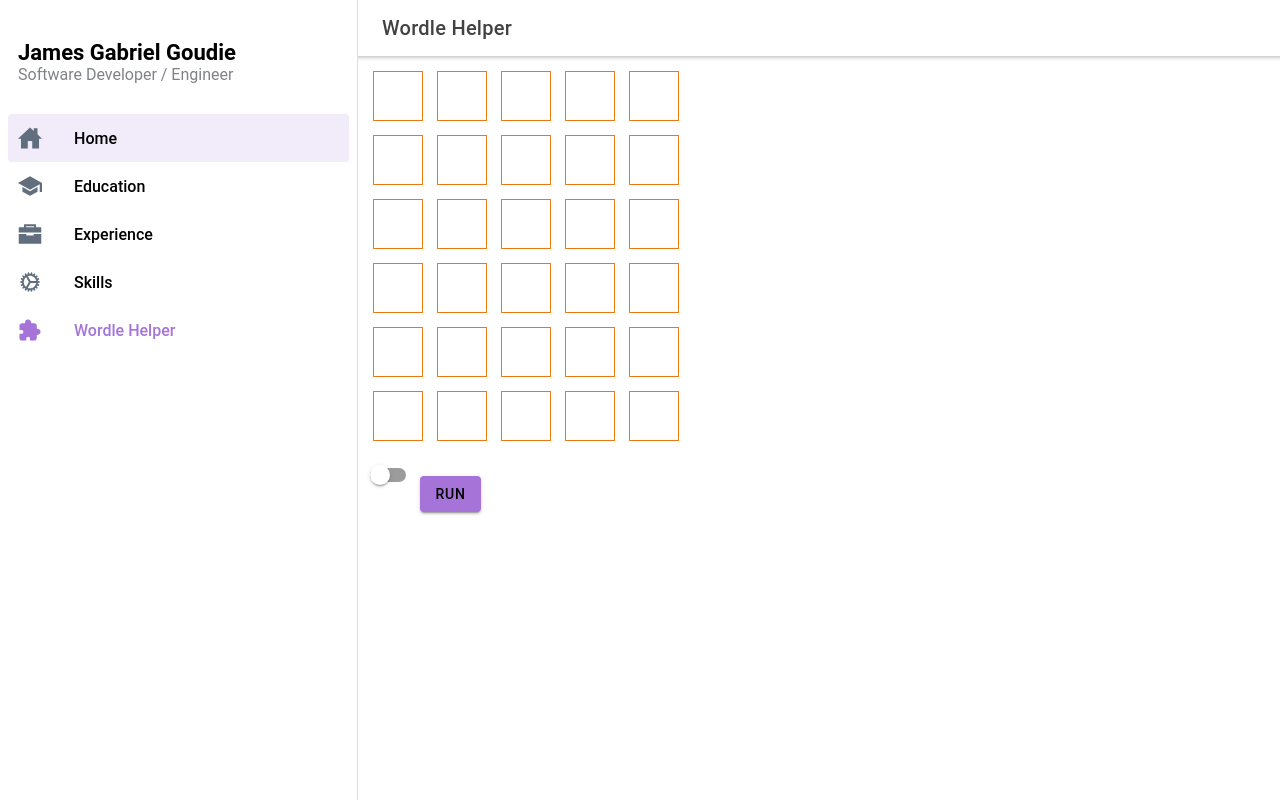
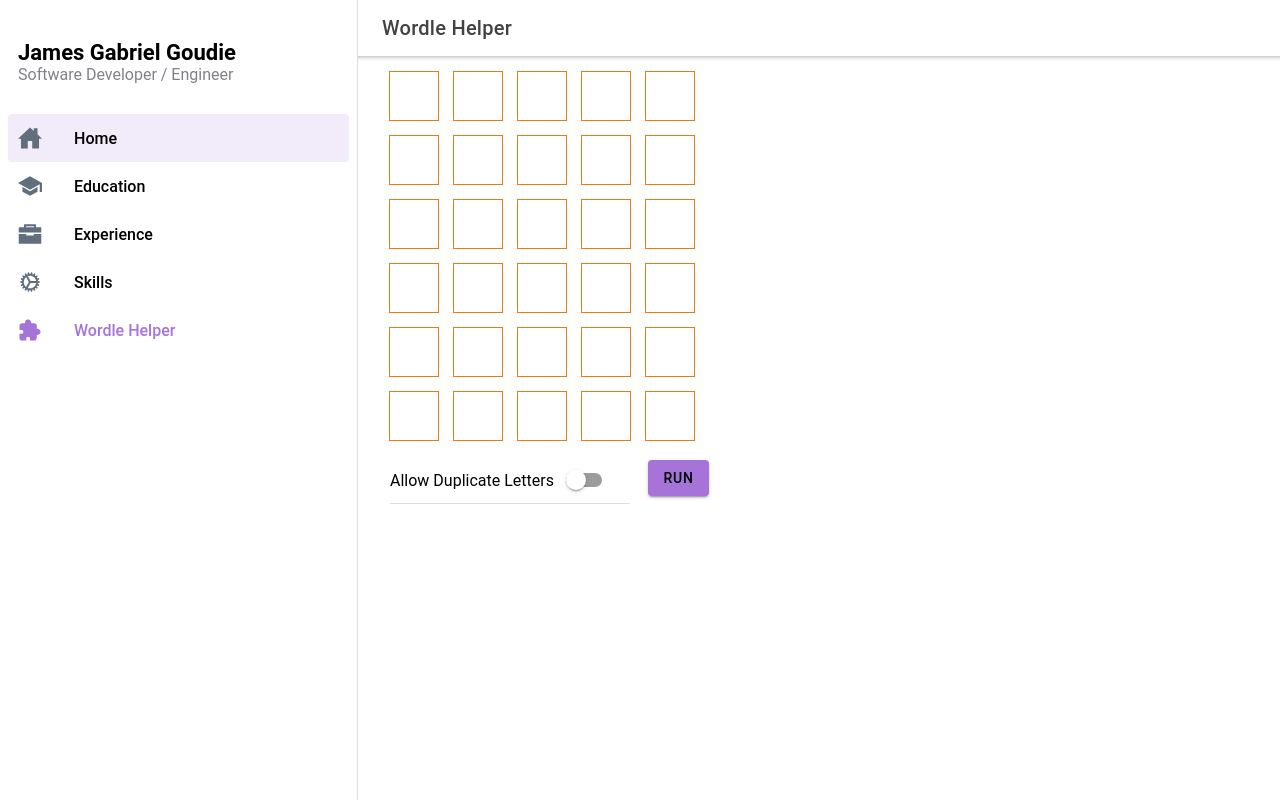
Before and after one commit to JamesGGoudie/goudie-ca-src, a React (Create React App) app: page /home in a window 1280 px wide. Both pictures are taken after a click on the element "Wordle Helper". Built offline with nearby package versions, Linux system fonts and the light colour scheme.

Commit message:
made the "allow dups" toggle prettier

```diff
--- a/src/pages/WordleHelper.scss
+++ b/src/pages/WordleHelper.scss
@@ -0,0 +1,8 @@
+.wordle-helper-page {
+	margin: 1em;
+
+	.run-controls {
+		display: flex;
+		gap: 1em;
+	}
+}
--- a/src/pages/WordleHelper.tsx
+++ b/src/pages/WordleHelper.tsx
@@ -1,5 +1,5 @@
 import React, { useState } from 'react';
-import { IonButton, IonContent, IonPage, IonToggle } from '@ionic/react';
+import { IonButton, IonContent, IonItem, IonLabel, IonPage, IonToggle } from '@ionic/react';
 
 import TopBar from 'src/components/TopBar';
 import TopBarFullscreen from 'src/components/TopBarFullscreen';
@@ -16,7 +16,7 @@ const WordleHelper: React.FC = () => {
 	const [query, setQuery] = useState<string>();
 	const [knownLetters, setKnownLetters] = useState<string[]>();
 	const [deadLetters, setDeadLetters] = useState<string[]>();
-	const [noDups, setNoDups] = useState(false);
+	const [allowDups, setAllowDuplicateLetters] = useState(false);
 	const [deadPositions, setDeadPositions] = useState<WordleDeadPositions>();
 
 	return (
@@ -77,7 +77,11 @@ const WordleHelper: React.FC = () => {
 						setDeadLetters(deadLetters);
 						setDeadPositions(deadPositions);
 					}}></WordleGrid>
-					<IonToggle checked={noDups} onIonChange={e => setNoDups(e.detail.checked)} />
+					<div className="run-controls">
+						<IonItem>
+							<IonLabel>Allow Duplicate Letters</IonLabel>
+							<IonToggle checked={allowDups} onIonChange={e => setAllowDuplicateLetters(e.detail.checked)} />
+						</IonItem>
 						<IonButton
 							onClick={() => {
 								if (!(query && knownLetters && deadLetters && deadPositions)) {
@@ -91,10 +95,11 @@ const WordleHelper: React.FC = () => {
 									deadLetters,
 									deadPositions
 								);
-							console.log(WordleService.getBestGuess(root, noDups));
+								console.log(WordleService.getBestGuess(root, !allowDups));
 							}}>
 								Run
 						</IonButton>
+					</div>
 				</div>
 			</IonContent>
 		</IonPage>
```
Lines whose indentation alone changed are shown as unchanged.
